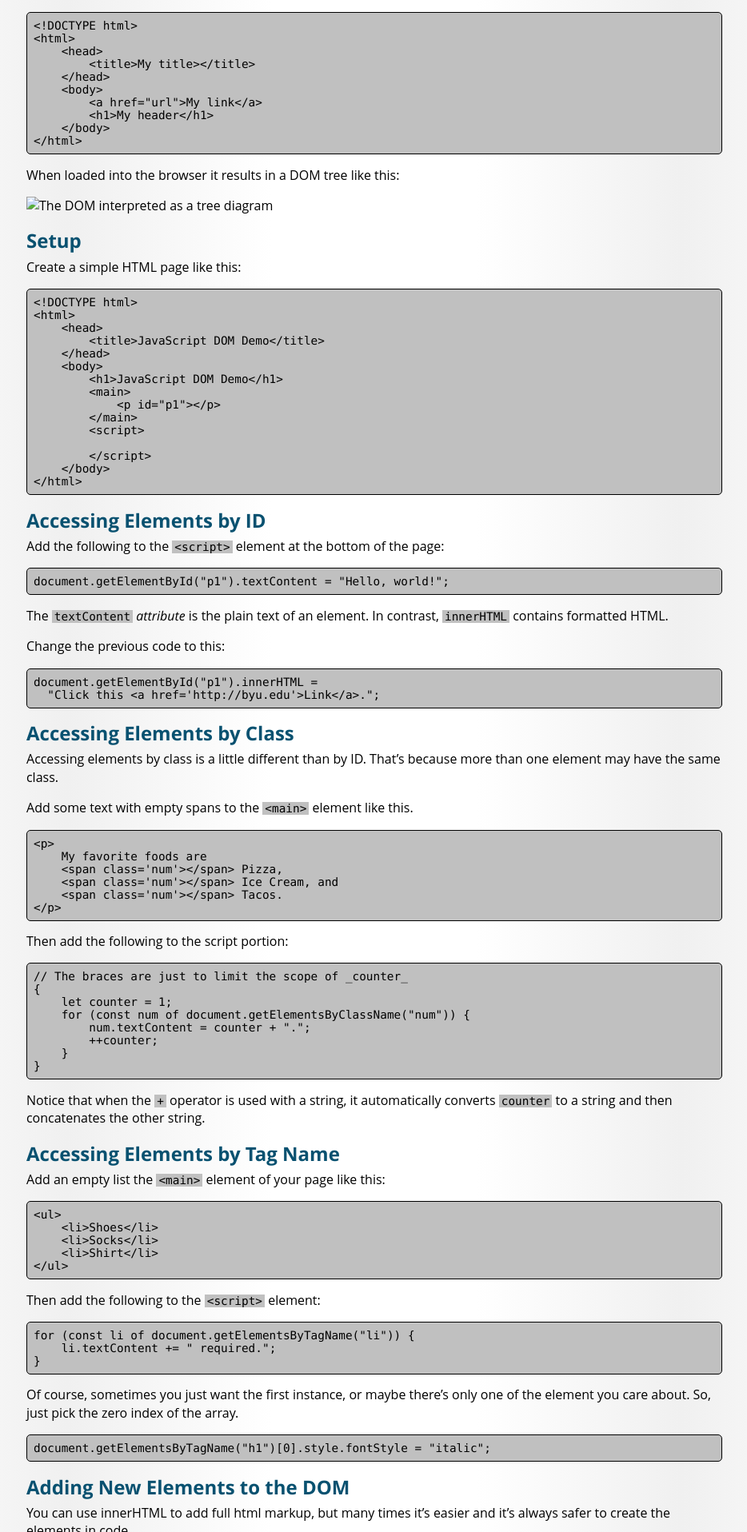
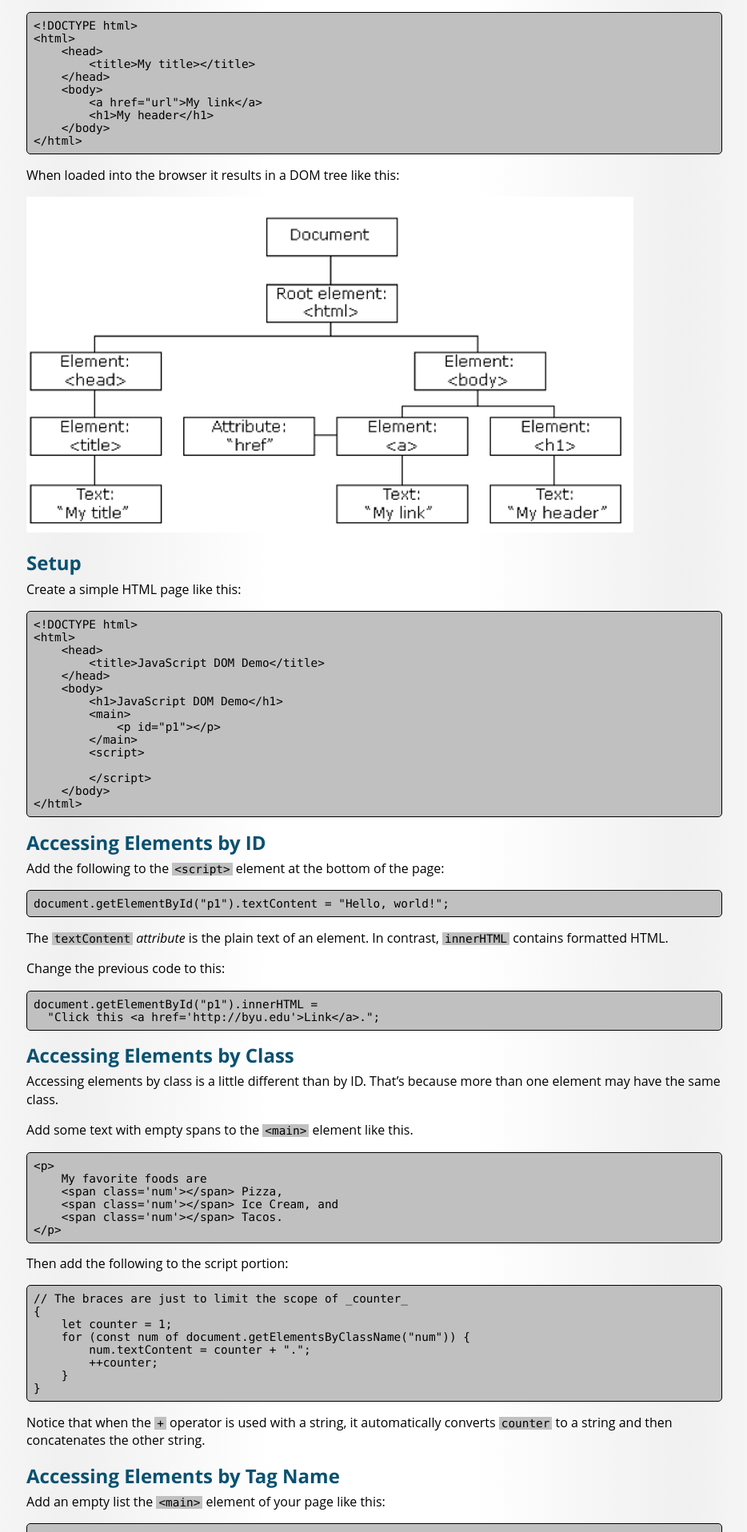
Before and after one commit to BYU-ITC-210/BYU-ITC-210.github.io, a Jekyll site: the page built from walkthrough/JsAndDom.md, in a window 1280 px wide. Shown: the part 307-2223 px from the top of the page at 80% size, without its empty margins (172-1106 px from the left). Built offline with Jekyll 4.4.1, drawn with Linux system fonts in a browser that asks for light colours; some web fonts are replaced.

Commit message:
Fix image link in JavaScript walkthrough

```diff
--- a/walkthrough/JsAndDom.md
+++ b/walkthrough/JsAndDom.md
@@ -26,7 +26,7 @@ Consider this page:
 
 When loaded into the browser it results in a DOM tree like this:
 
-![The DOM interpreted as a tree diagram](images/DomTree.png)
+![The DOM interpreted as a tree diagram](/images/DomTree.png)
 
 ## Setup
 
```
